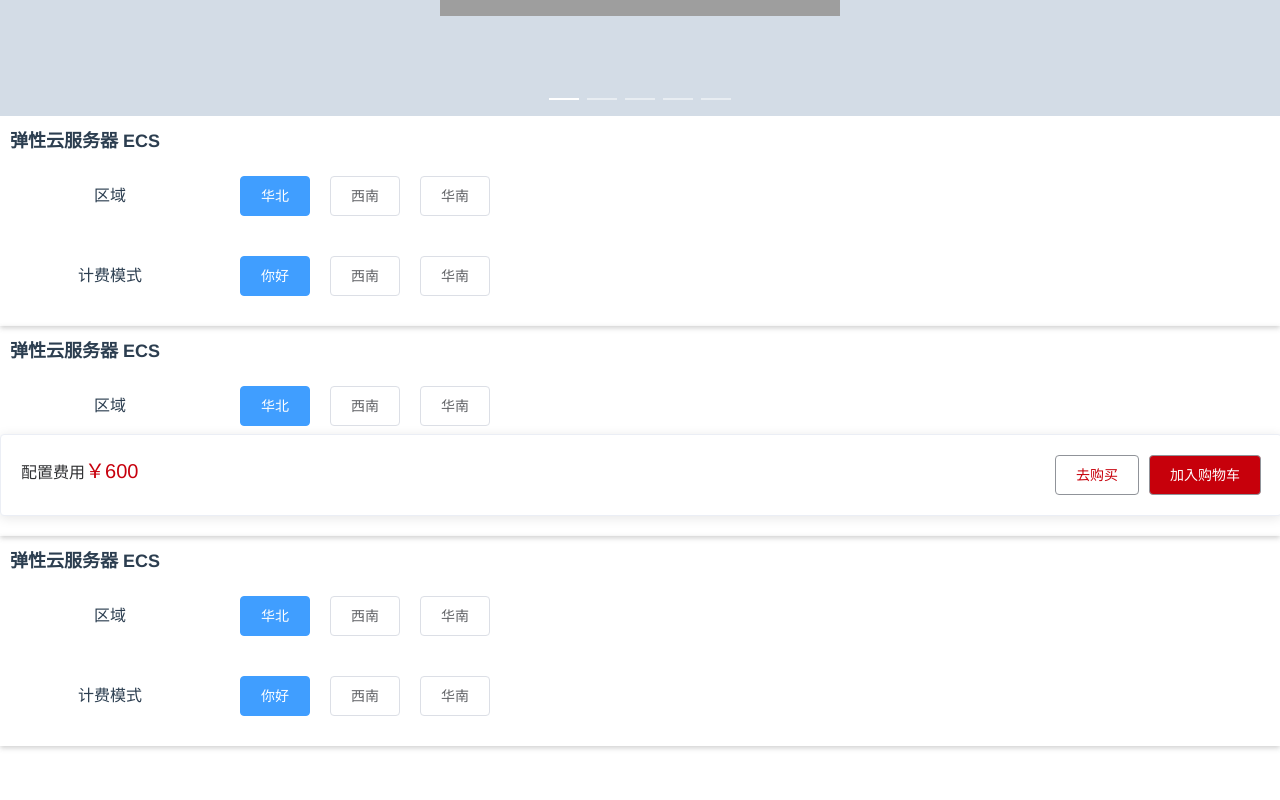
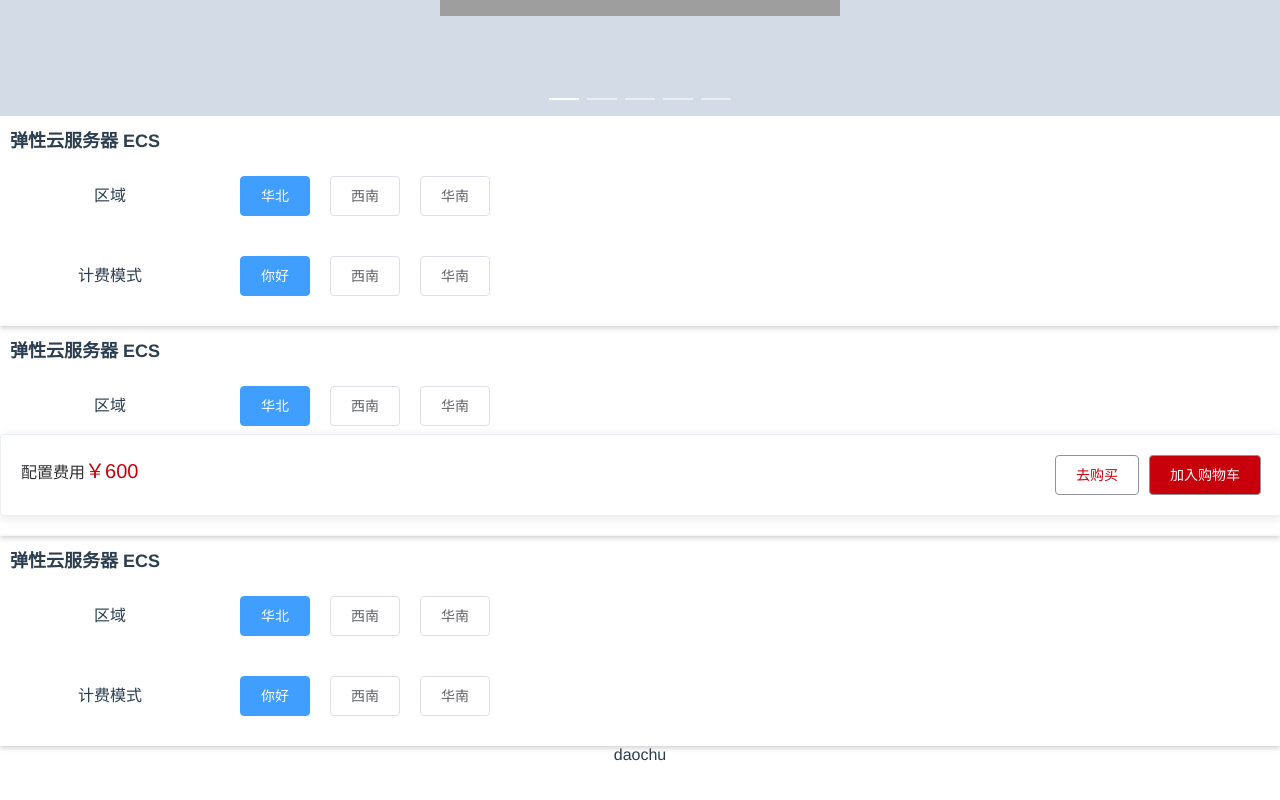
Before and after one commit to HanGeMeSiSi/jianzhi_computed, a Vue app: page / in a window 1280 px wide. Shown: the part 284-1084 px from the top of the page. Built offline with nearby package versions, Linux system fonts and the light colour scheme; grey boxes are pictures that could not be loaded.

Commit message:
导出excel功能

```diff
--- a/index.html
+++ b/index.html
@@ -3,7 +3,7 @@
   <head>
     <meta charset="utf-8">
     <meta name="viewport" content="width=device-width,initial-scale=1.0">
-    <title>my_jisuan_price</title>
+    <title>计算器</title>
   </head>
   <body>
     <div id="app"></div>
--- a/package.json
+++ b/package.json
@@ -11,8 +11,10 @@
   },
   "dependencies": {
     "element-ui": "^2.13.2",
+    "file-saver": "^2.0.2",
     "vue": "^2.5.2",
-    "vue-router": "^3.0.1"
+    "vue-router": "^3.0.1",
+    "xlsx": "^0.16.6"
   },
   "devDependencies": {
     "autoprefixer": "^7.1.2",
@@ -39,6 +41,7 @@
     "postcss-loader": "^2.0.8",
     "postcss-url": "^7.2.1",
     "rimraf": "^2.6.0",
+    "script-loader": "^0.7.2",
     "semver": "^5.3.0",
     "shelljs": "^0.7.6",
     "uglifyjs-webpack-plugin": "^1.1.1",
--- a/src/components/Home.vue
+++ b/src/components/Home.vue
@@ -19,6 +19,7 @@
                     </section>
                 </div>
             </div>
+            <div @click="exportExcel()">daochu</div>
             <div style="height:80px;"></div>
             <el-card class="box-card footer_jisuan_div">
                 <div style="float:left">
@@ -206,7 +207,8 @@ export default {
                         color:"#fff",
                     }
                 ]
-            }
+            },
+            imgList:[]
         }
     },
     methods:{
@@ -217,7 +219,27 @@ export default {
                 all_value += this.data_val[item].value;
             }
             return '￥'+all_value;
-        }
+        },
+        // 导出表格
+        exportExcel() {
+            require.ensure([], () => {
+                const { export_json_to_excel } = require("../vendor/Export2Excel");
+
+                const tHeader = ["序号", "日期", "图片地址"];// 上面设置Excel的表格第一行的标题
+
+                const filterVal = ["id", "time", "img"]; // 上面的index、nickName、name是tableData里对象的属性
+
+                const list = this.imgList;              //把data里的tableData存到list
+
+                const data = this.formatJson(filterVal, list);
+
+                export_json_to_excel(tHeader, data, "列表excel");   //标题，数据，文件名
+            });
+        },
+
+        formatJson(filterVal, jsonData) {
+            return jsonData.map(v => filterVal.map(j => v[j]));
+        },
     },
     created(){
     },
--- a/src/main.js
+++ b/src/main.js
@@ -5,6 +5,9 @@ import App from './App'
 import router from './router'
 import ElementUI from 'element-ui';
 import 'element-ui/lib/theme-chalk/index.css';
+
+import Blob from '@/vendor/Blob';
+import Export2Excel from '@/vendor/Export2Excel';
 
 Vue.config.productionTip = false
 Vue.use(ElementUI);
```
Also changed, not shown: 2 other files (tests, documents, lock files or other folders).
